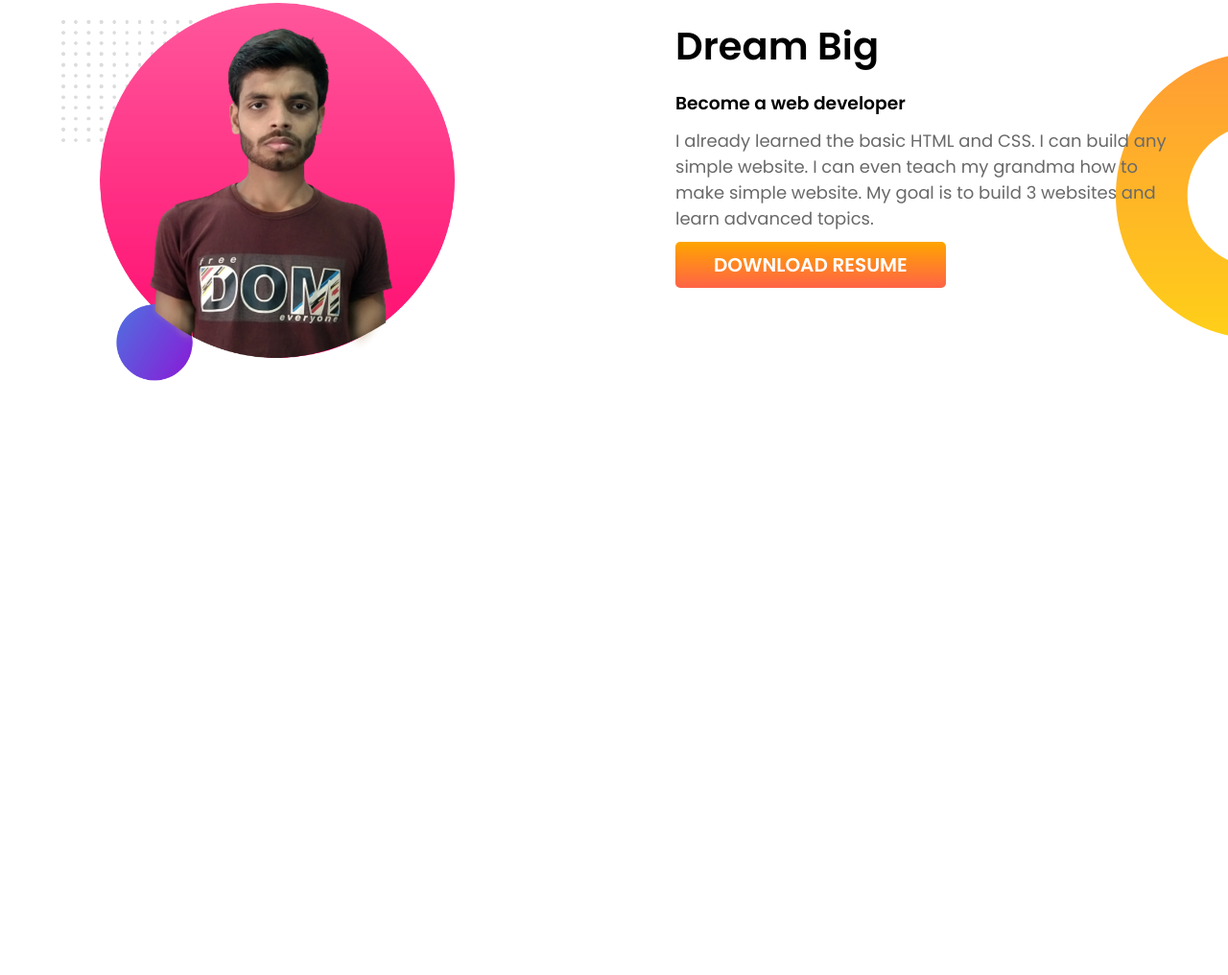
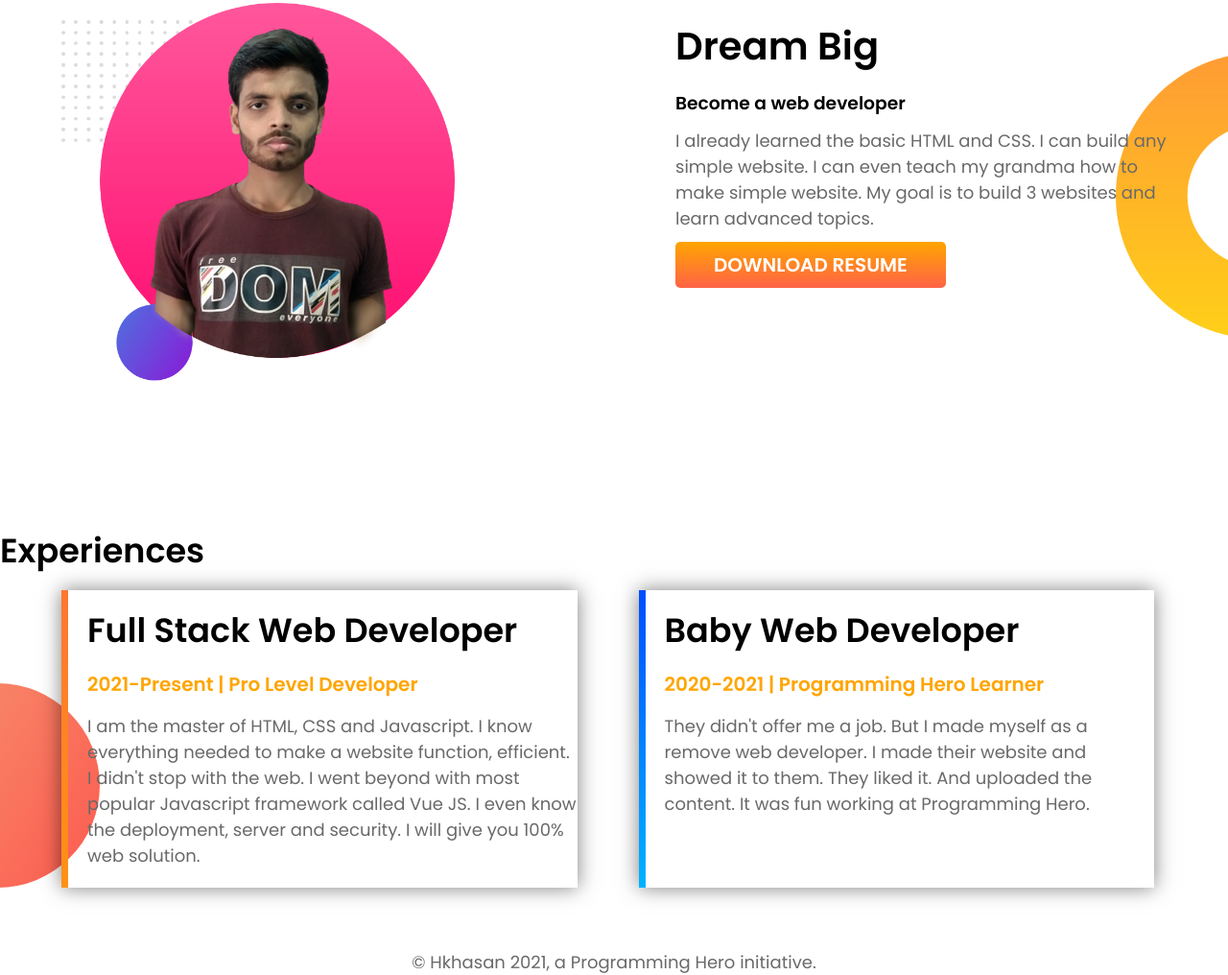
Before and after one commit to hasan283/portfolio_test, a plain HTML site: page index.html in a window 1280 px wide. Shown: the part 532-1548 px from the top of the page at 96% size. Before the commit the page ends 936 px from the top, so only its background shows below. Drawn offline with Linux system fonts and the light colour scheme; a web font is replaced by a local one.

Commit message:
End comment

```diff
--- a/index.html
+++ b/index.html
@@ -30,6 +30,9 @@
         </div>
     </section>
 
+
+
+
     <section class="container">
         <div class="container-sec">
             <img src="./images/about.png" alt="">
@@ -42,6 +45,28 @@
         </div>
     </section>
 
+
+
+    <section class="container-bottom">
+        <h1>Experiences</h1>
+        <div class="containerBtm">
+            <div class="container-left">
+                <h1>Full Stack Web Developer</h1>
+                <h2>2021-Present | Pro Level Developer</h2>
+                <p>I am the master of HTML, CSS and Javascript. I know everything needed to make a website function, efficient. I didn't stop with the web. I went beyond with most popular Javascript framework called Vue JS. I even know the deployment, server and security. I will give you 100% web solution.</p>
+            </div>
+            <div class="container-right">
+                <h1>Baby Web Developer</h1>
+                <h2>2020-2021 | Programming Hero Learner</h2>
+                <p>They didn't offer me a job. But I made myself as a remove web developer. I made their website and showed it to them. They liked it. And uploaded the content. It was fun working at Programming Hero.</p>
+            </div>
+        </div>
+    </section>
+
+    <footer>
+        <p>© Hkhasan 2021, a Programming Hero initiative.</p>
+    </footer>
+
 </body>
 
 </html>
--- a/style.css
+++ b/style.css
@@ -1,6 +1,7 @@
 *{
     margin: 0;
     padding: 0;
+    box-sizing: border-box;
 }
 body{
     font-family: 'Poppins', sans-serif;
@@ -77,3 +78,68 @@ img{
     font-weight: 600;
     border-radius: 5px;
 }
+
+
+
+.container-bottom{
+    margin-top: 10%;
+    background-image: url(./images/exp-bg.png);
+    background-repeat: no-repeat;
+    background-position: left bottom;
+}
+.container-bottom h1{
+    font-size: 35px;
+}
+.containerBtm{
+    display: flex;
+}
+.container-left{
+    width: 42%;
+    padding-left: 20px;
+    padding-bottom: 20px;
+    margin-left: 5%;
+    box-shadow: 0px 0px 20px rgba(0, 0, 0, 0.5);
+    border-left: 7px solid;
+    border-image: linear-gradient(tomato, orange);
+    border-image-slice: 30%;
+}
+.container-left h1{
+    font-size: 35px;
+}
+.container-left h2{
+    color: orange;
+    padding-bottom: 15px;
+    font-size: 20px;
+}
+.container-left p{
+    font-size: 18px;
+    color: dimgray;
+}
+.container-right{
+    width: 42%;
+    padding-left: 20px;
+    margin-left: 5%;
+    margin-right: 5%;
+    box-shadow: 0px 0px 20px rgba(0, 0, 0, 0.5);
+    border-left: 7px solid;
+    border-image: linear-gradient(blue, cyan);
+    border-image-slice: 30%;
+}
+.container-right h1{
+    font-size: 35px;
+}
+.container-right h2{
+    color: orange;
+    padding-bottom: 15px;
+    font-size: 20px;
+}
+.container-right p{
+    font-size: 18px;
+    color: dimgray;
+}
+footer p{
+    font-size: 18px;
+    color: dimgray;
+    text-align: center;
+    margin-top: 5%;
+}
```
